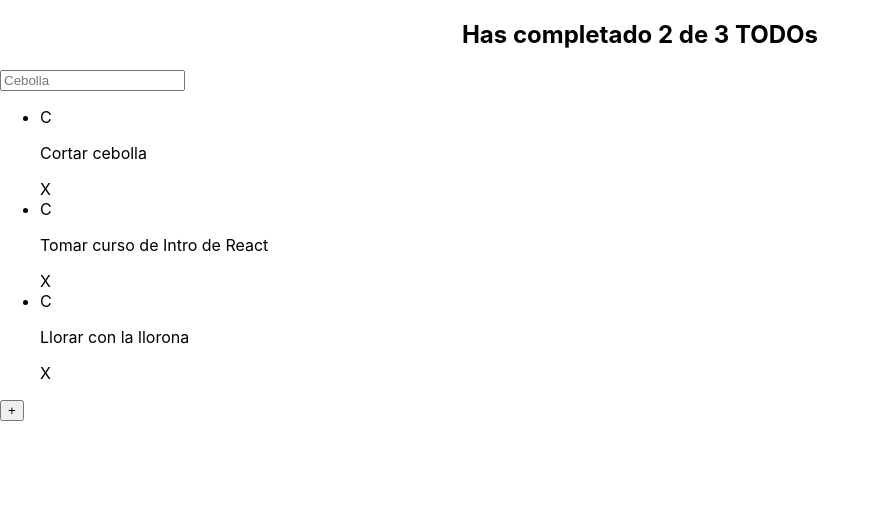
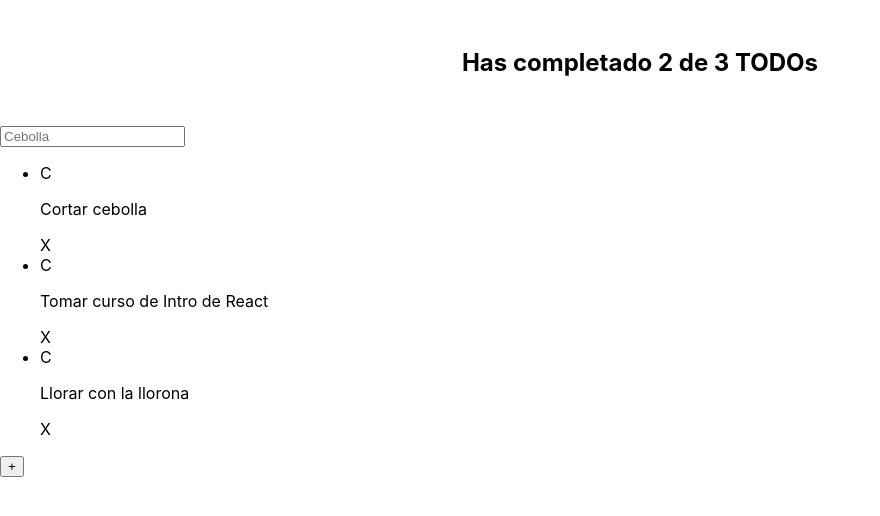
Before and after one commit to Dans182/todomachine, a React (Create React App) app: page / in a window 1280 px wide. Shown: the top 516 px of the page, without its empty margins (0-880 px from the left). Built offline with nearby package versions, Linux system fonts and the light colour scheme.

Commit message:
added todocounter styles

```diff
--- a/src/components/TodoCounter.css
+++ b/src/components/TodoCounter.css
@@ -1,4 +1,6 @@
 .TodoCounter{
     font-size: 24px;
     text-align: center;
+    margin: 0;
+    padding: 48px;
 }
```
